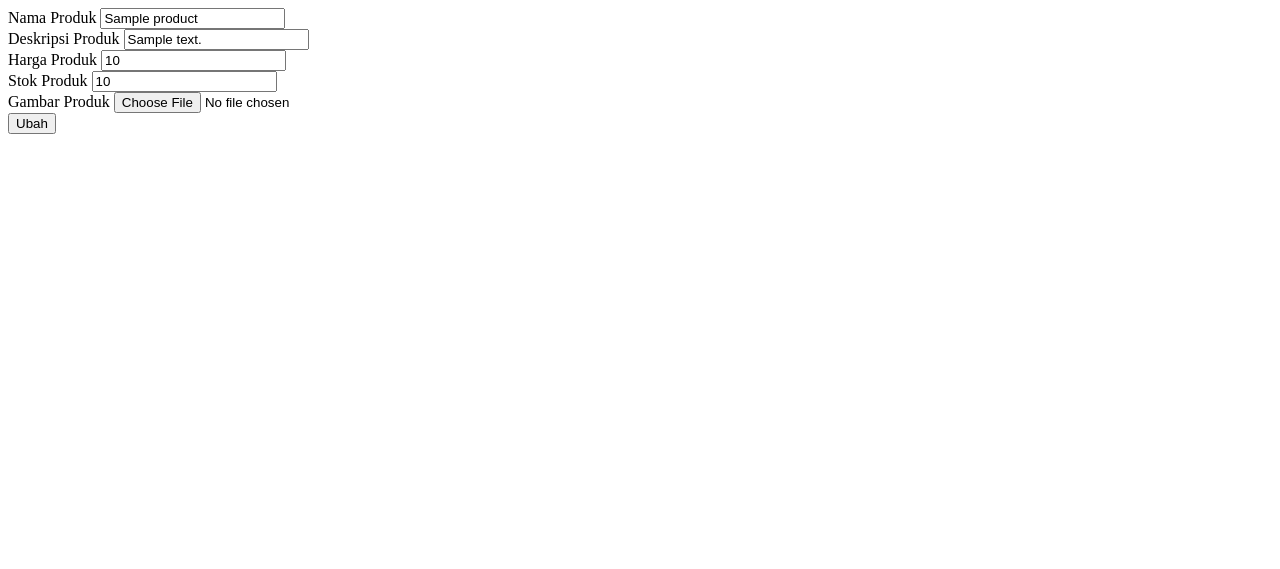
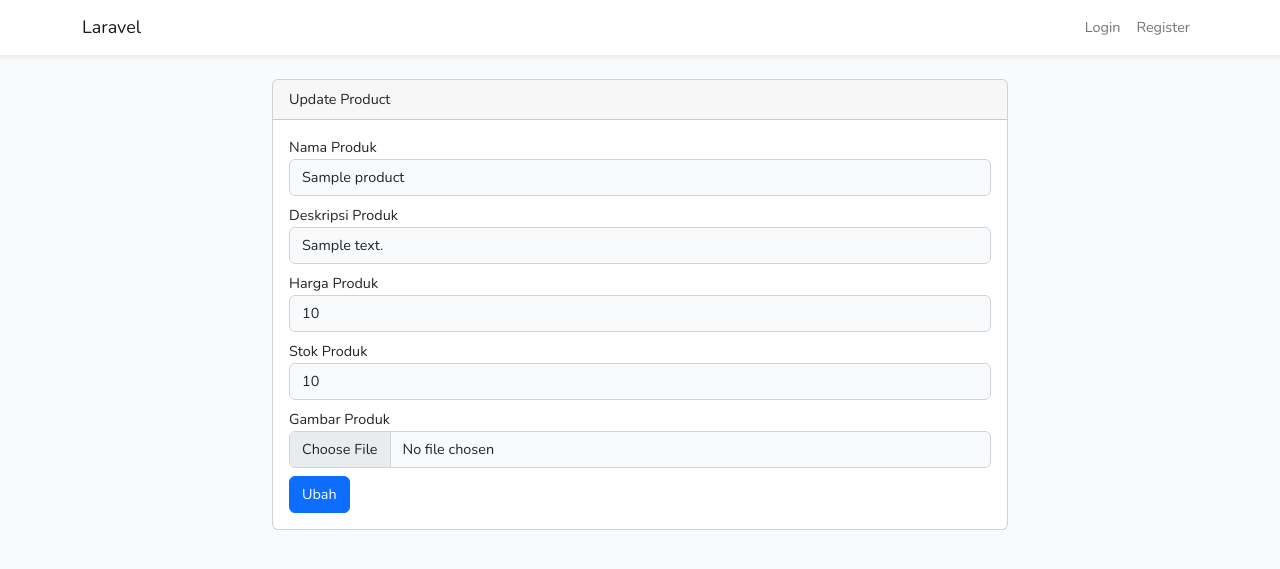
Before and after one commit to jimmywiraarbaa/crm-opung, a Laravel app: page /product/1/edit in a window 1280 px wide. Shown: the top 569 px of the page. Run offline with Laravel 12, Linux system fonts and the light colour scheme; tables that the repository leaves empty hold one stand-in row (values such as "Sample post"); style sheets or scripts are compiled from the project's sources; some libraries are stand-ins or nearby versions.

Commit message:
Menambahkan styling pada bagian tampilan menu, show produk dan edit produk

```diff
--- a/resources/views/edit_product.blade.php
+++ b/resources/views/edit_product.blade.php
@@ -9,26 +9,55 @@
     </head>
 
     <body>
-        <form action="{{ route('update_product', $product) }}" method="post" enctype="multipart/form-data">
+        @extends('layouts.app')
+        @section('content')
+            <div class="container">
+                <div class="row justify-content-center">
+                    <div class="col-md-8">
+                        <div class="card">
+                            <div class="card-header">{{ __('Update Product') }}</div>
+
+                            <div class="card-body">
+                                <form action="{{ route('update_product', $product) }}" method="post"
+                                    enctype="multipart/form-data">
                                     @method('patch')
                                     @csrf
+                                    <div class="form-group">
                                         <label for="name">Nama Produk</label>
-            <input type="text" name="name" value="{{ $product->name }}">
-            <br>
+                                        <input class="form-control" type="text" name="name"
+                                            value="{{ $product->name }}">
+                                    </div>
+                                    <div class="form-group mt-2">
                                         <label for="description">Deskripsi Produk</label>
-            <input type="text" name="description" value="{{ $product->description }}">
-            <br>
+                                        <input class="form-control" type="text" name="description"
+                                            value="{{ $product->description }}">
+                                    </div>
+
+                                    <div class="form-group mt-2">
                                         <label for="price">Harga Produk</label>
-            <input type="number" name="price" value={{ $product->price }}>
-            <br>
+                                        <input class="form-control" type="number" name="price"
+                                            value={{ $product->price }}>
+                                    </div>
+
+                                    <div class="form-group mt-2">
                                         <label for="stock">Stok Produk</label>
-            <input type="number" name="stock" value={{ $product->stock }}>
-            <br>
+                                        <input class="form-control" type="number" name="stock"
+                                            value={{ $product->stock }}>
+                                    </div>
+
+                                    <div class="form-group mt-2">
                                         <label for="image">Gambar Produk</label>
-            <input type="file" name="image">
-            <br>
-            <button type="submit">Ubah</button>
+                                        <input class="form-control" type="file" name="image">
+                                    </div>
+
+                                    <button class="btn btn-primary mt-2" type="submit">Ubah</button>
                                 </form>
+                            </div>
+                        </div>
+                    </div>
+                </div>
+            </div>
+        @endsection
     </body>
 
 </html>
```
Also changed, not shown: resources/views/index_product.blade.php (+26 -5 lines), resources/views/show_product.blade.php (+41 -11 lines). Lines whose indentation alone changed are shown as unchanged.
